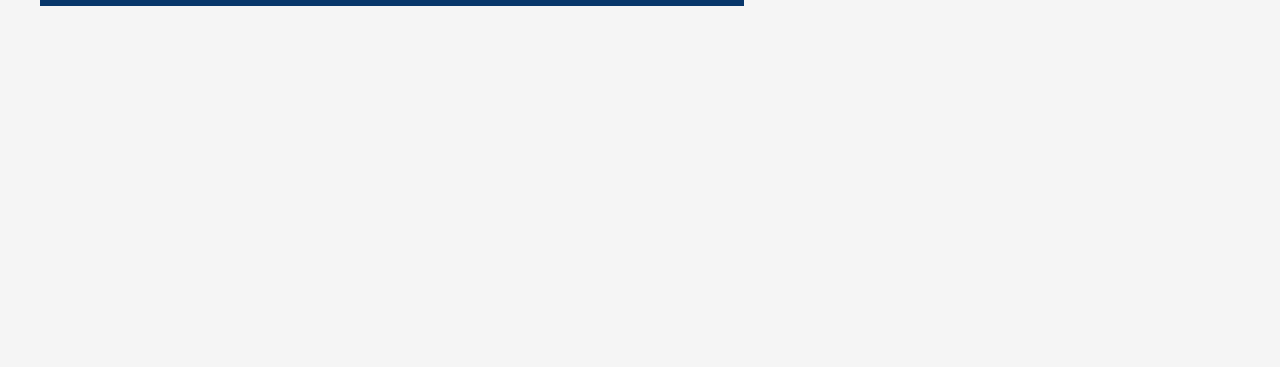
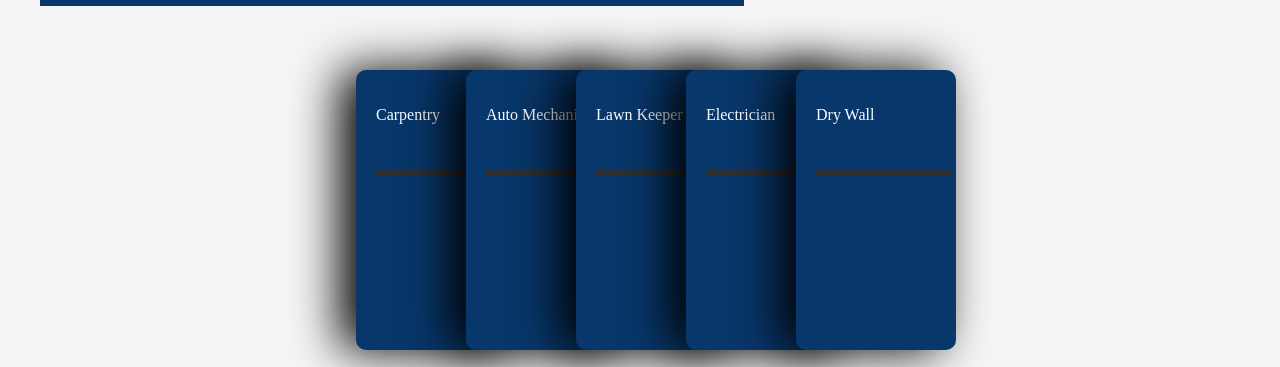
Before and after one commit to Al-Hackman/albert-hackman-capstone, a React (Create React App) app in the folder client/: page / in a window 1280 px wide. Shown: the part 695-1062 px from the top of the page. Before the commit the page ends 800 px from the top, so only its background shows below. Built offline with nearby package versions, Linux system fonts and the light colour scheme.

Commit message:
Added Card feature to the Home Page Component

```diff
--- a/client/src/components/HomePage/HomePage.jsx
+++ b/client/src/components/HomePage/HomePage.jsx
@@ -1,8 +1,6 @@
 import React from 'react';
 import './homePage.scss';
-
-
-
+import { Link } from 'react-router-dom';
 
 
 
@@ -23,9 +21,49 @@ function HomePage() {
                     to engage with each other in an interesting and safe online environment.</p>
                 </div>
                 <div className="main-container__right">
-
                 </div>
-
+            </section>
+            <section className="card__services">
+                <div className="card">
+                    <h4 className="card__title">Carpentry</h4>
+                    <div className="card__bar">
+                        <div className="card__emptybar"></div>
+                        <div className="card__filledbar"></div>
+                    </div>
+                    <Link to="/book-now" className="card__main card__carpenter"></Link>
+                </div>
+                <div className="card">
+                    <h4 className="card__title">Auto Mechanic</h4>
+                    <div className="card__bar">
+                        <div className="card__emptybar"></div>
+                        <div className="card__filledbar"></div>
+                    </div>
+                    <Link to="/book-now" className="card__main card__automechanic"></Link>
+                </div>
+                <div className="card">
+                    <h4 className="card__title">Lawn Keeper</h4>
+                    <div className="card__bar">
+                        <div className="card__emptybar"></div>
+                        <div className="card__filledbar"></div>
+                    </div>
+                    <Link to="/book-now" className="card__main card__lawnkeeper"></Link>
+                </div>
+                <div className="card">
+                    <h4 className="card__title">Electrician</h4>
+                    <div className="card__bar">
+                        <div className="card__emptybar"></div>
+                        <div className="card__filledbar"></div>
+                    </div>
+                    <Link to="/book-now" className="card__main card__electrician"></Link>
+                </div>
+                <div className="card">
+                    <h4 className="card__title">Dry Wall</h4>
+                    <div className="card__bar">
+                        <div className="card__emptybar"></div>
+                        <div className="card__filledbar"></div>
+                    </div>
+                    <Link to="/book-now" className="card__main card__drywall"></Link>
+                </div>
             </section>
 
         </>
--- a/client/src/components/HomePage/homePage.scss
+++ b/client/src/components/HomePage/homePage.scss
@@ -100,5 +100,86 @@
             color:$secondary;
     }
 
+}
+
+
+.card {
+        display: flex;
+        height: 280px;
+        width: 200px;
+        background-color: $cta-button;
+        border-radius: 10px;
+        box-shadow: -1rem 0 3rem #000;
+        /*   margin-left: -50px; */
+        transition: 0.4s ease-out;
+        position: relative;
+        left: 0px;
+
+        &__services{
+                position: absolute;
+                height: 300px;
+                width: 600px;
+                // top: 60px;
+                left: calc(50% - 300px);
+                display: flex;
+                margin: 4rem 1rem;
+        }
+        &__title{
+                color: white;
+                font-weight: 300;
+                position: absolute;
+                left: 20px;
+                top: 15px;
+        }
+        &__bar{
+                position: absolute;
+                top: 100px;
+                left: 20px;
+                height: 5px;
+                width: 150px;
+        }
+        &__emptybar{
+                background-color: #2e3033;
+                width: 90%;
+                height: 100%;
+        }
+        &__filledbar{
+                position: absolute;
+                top: 0px;
+                z-index: 3;
+                width: 0px;
+                height: 100%;
+                background: rgb(0,154,217);
+                background: linear-gradient(90deg, rgba(0,154,217,1) 0%, rgba(217,147,0,1) 65%, rgba(255,186,0,1) 100%);
+                transition: 0.6s ease-out;
+        }
+        // &__carpenter{
+        //         background-image: url(../../assets/images/carpentry.jpg);
+        //         background-size: cover;
+        //         width: 100%;
+        //         height: 280px
+
+        // }
 
 }
+
+
+
+.card:not(:first-child) {
+        margin-left: -50px;
+}
+
+.card:hover {
+  transform: translateY(-20px);
+  transition: 0.4s ease-out;
+}
+
+.card:hover ~ .card {
+  position: relative;
+  left: 50px;
+  transition: 0.4s ease-out;
+}
+.card:hover .card__filledbar {
+  width: 120px;
+  transition: 0.4s ease-out;
+}
--- a/client/src/components/SignUp/SignUp.jsx
+++ b/client/src/components/SignUp/SignUp.jsx
@@ -1,6 +1,5 @@
 import React from 'react';
 import './signUp.scss';
-import { Link } from 'react-router-dom';
 
 
 
```
